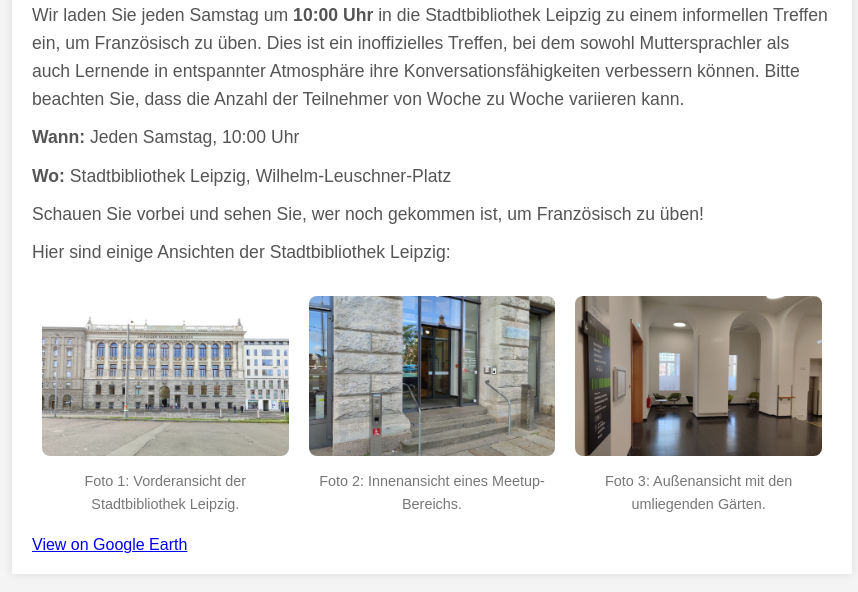
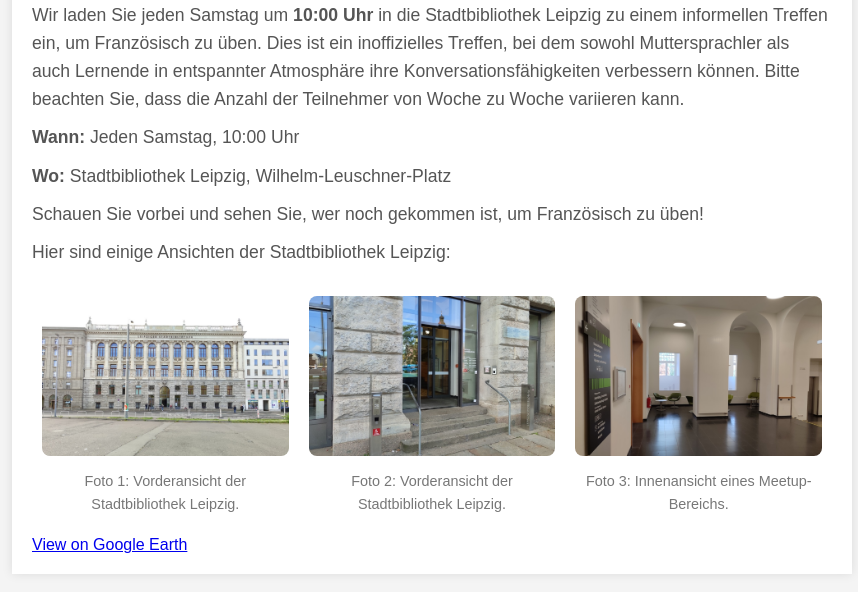
Before and after one commit to frenchinleipzig/leipzig, a plain HTML site: page index.html in a window 1280 px wide. Shown: the part 186-778 px from the top of the page, without its empty margins (208-1066 px from the left). Drawn offline with Linux system fonts and the light colour scheme.

Commit message:
Update index.html

```diff
--- a/index.html
+++ b/index.html
@@ -114,11 +114,11 @@
       </div>
       <div class="photo">
         <img src="images/img02.jpg" alt="Foto 2: Innenansicht eines Meetup-Bereichs.">
-        <p class="photo-description">Foto 2: Innenansicht eines Meetup-Bereichs.</p>
+        <p class="photo-description">Foto 2: Vorderansicht der Stadtbibliothek Leipzig.</p>
       </div>
       <div class="photo">
         <img src="images/img03.jpg" alt="Foto 3: Außenansicht mit den umliegenden Gärten.">
-        <p class="photo-description">Foto 3: Außenansicht mit den umliegenden Gärten.</p>
+        <p class="photo-description">Foto 3: Innenansicht eines Meetup-Bereichs.</p>
       </div>
     </div>
 
```
